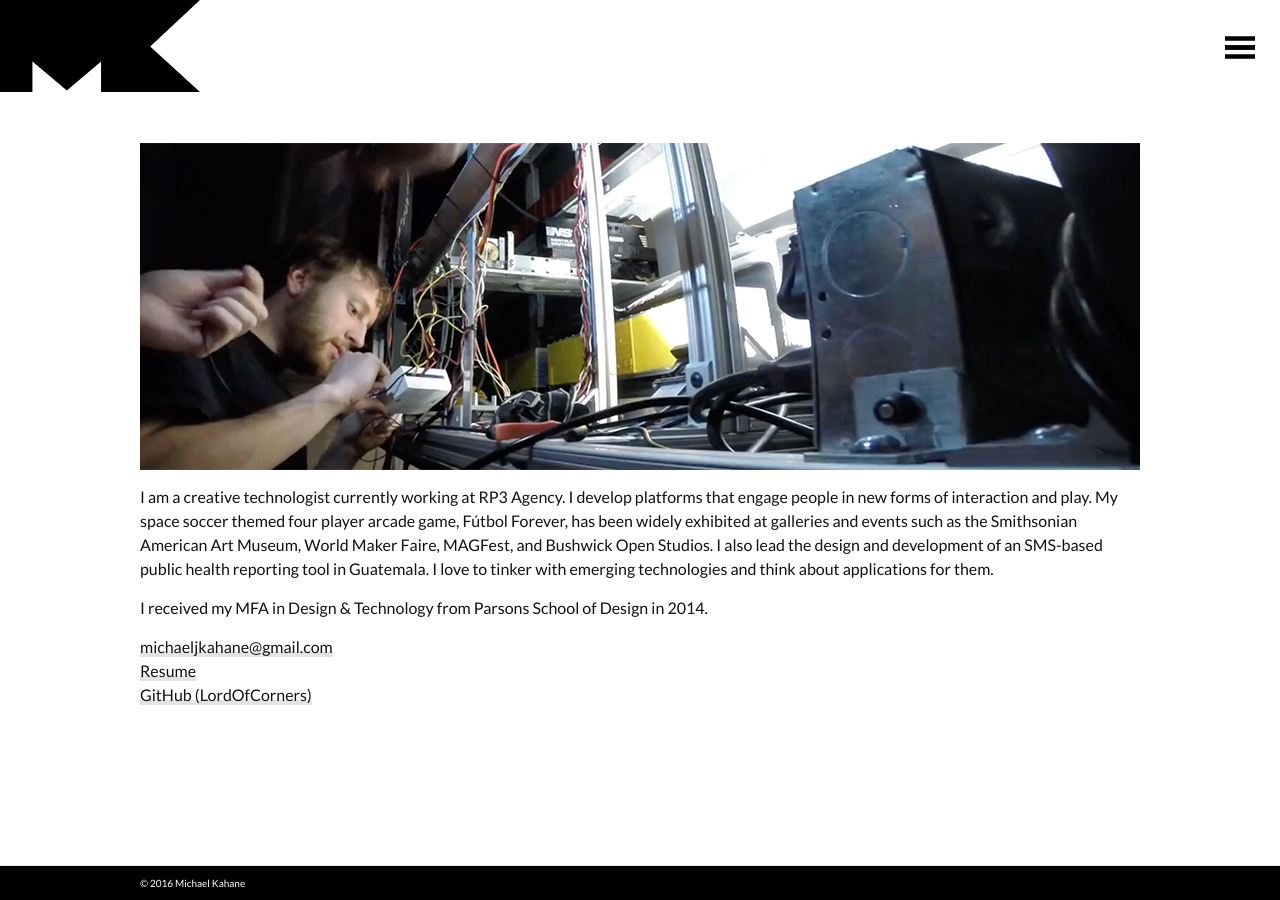
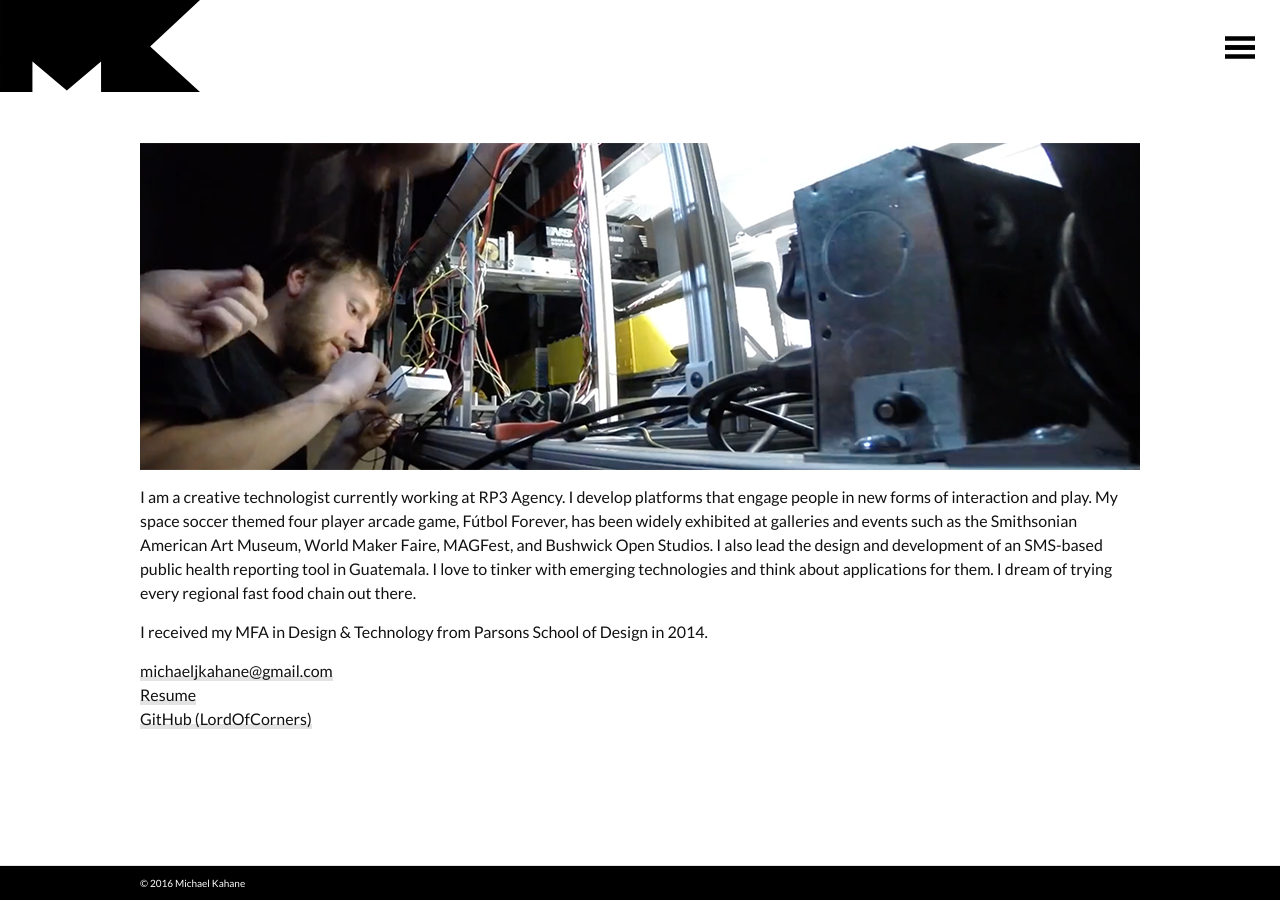
Before and after one commit to LordOfCorners/lordofcorners.github.io, a Jekyll site: the page built from about.html, in a window 1280 px wide. Built offline with Jekyll 4.4.1, drawn with Linux system fonts in a browser that asks for light colours.

Commit message:
updated about

```diff
--- a/about.html
+++ b/about.html
@@ -11,7 +11,7 @@ order: 2
 	</p>
 
 	<p>
-		I am a creative technologist currently working at RP3 Agency. I develop platforms that engage people in new forms of interaction and play. My space soccer themed four player arcade game, Fútbol Forever, has been widely exhibited at galleries and events such as the Smithsonian American Art Museum, World Maker Faire, MAGFest, and Bushwick Open Studios. I also lead the design and development of an SMS-based public health reporting tool in Guatemala. I love to tinker with emerging technologies and think about applications for them.
+		I am a creative technologist currently working at RP3 Agency. I develop platforms that engage people in new forms of interaction and play. My space soccer themed four player arcade game, Fútbol Forever, has been widely exhibited at galleries and events such as the Smithsonian American Art Museum, World Maker Faire, MAGFest, and Bushwick Open Studios. I also lead the design and development of an SMS-based public health reporting tool in Guatemala. I love to tinker with emerging technologies and think about applications for them. I dream of trying every regional fast food chain out there.
 	</p>
 
 	<p>
```
